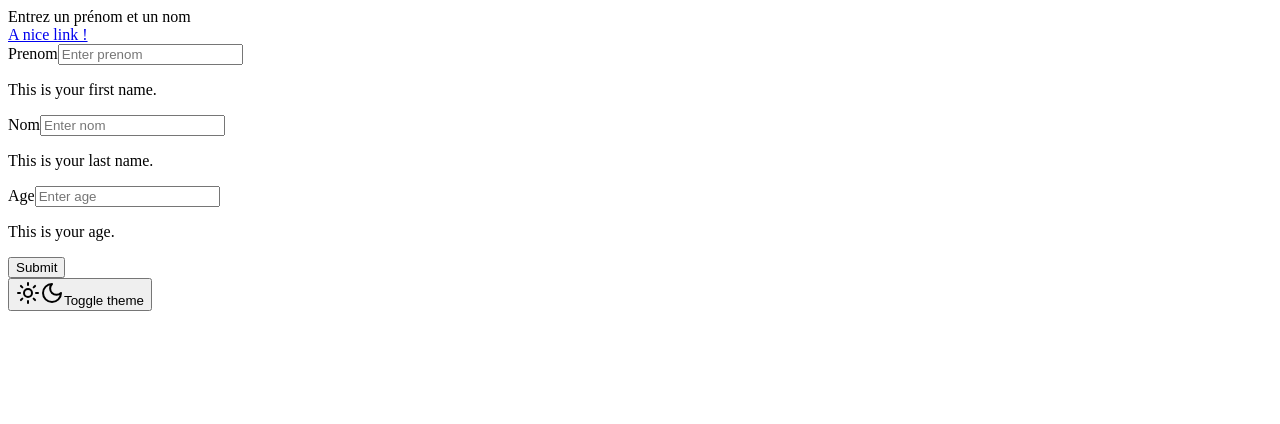
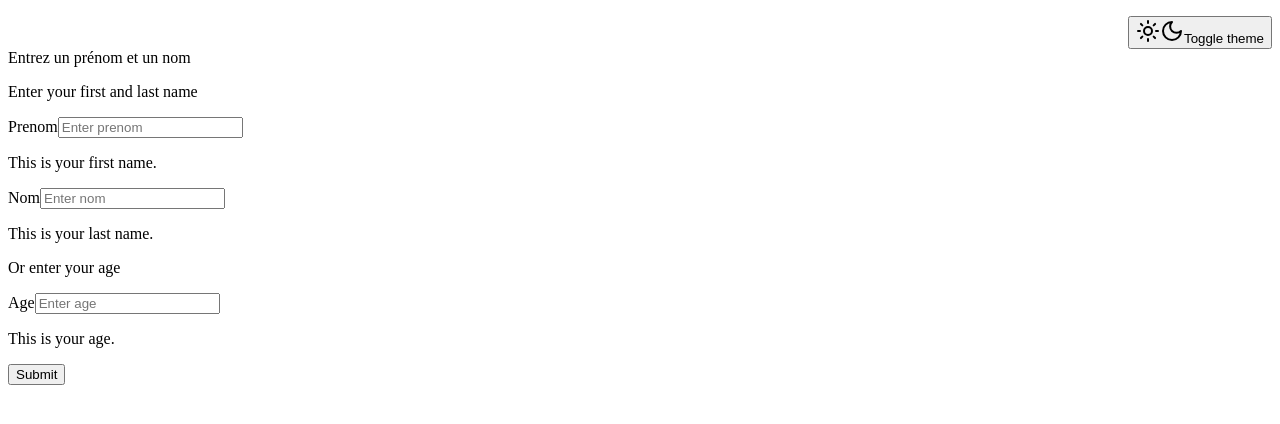
Before and after one commit to ImTooFastForYou/BlogTranslationManagement, a Next.js app: page / in a window 1280 px wide. Shown: the top 424 px of the page. Built offline with nearby package versions, Linux system fonts and the light colour scheme.

Commit message:
Enhance UI components and improve user input experience
- Updated the main page layout to include a mode toggle and improved styling.
- Refactored the name page to use a card layout with a link for navigation.
- Added instructional text in the input form for better user guidance.

```diff
--- a/src/app/page.tsx
+++ b/src/app/page.tsx
@@ -1,32 +1,22 @@
-"use client";
-
 import { ThemeProvider } from "@/components/theme-provider";
 import { ModeToggle } from "@/components/mode-toggle";
 import { Card, CardContent, CardHeader, CardTitle } from "@/components/ui/card";
-import Link from "next/link";
-import { buttonVariants } from "@/components/ui/button";
 import { InputForm } from "@/components/input-form-front-page";
 
 export default function Page() {
   return (
     <ThemeProvider defaultTheme="dark" storageKey="vite-ui-theme">
+      <div style={{ textAlign: "right", marginTop: "1rem" }}>
+        <ModeToggle />
+      </div>
       <Card>
         <CardHeader>
           <CardTitle>Entrez un prénom et un nom</CardTitle>
         </CardHeader>
         <CardContent>
-          <Link
-            className={buttonVariants({ size: "lg", variant: "outline" })}
-            href="/name/Franz/Liszt"
-          >
-            A nice link !
-          </Link>
           <InputForm />
         </CardContent>
       </Card>
-      <div className={"flex justify-center mt-4"}>
-        <ModeToggle />
-      </div>
     </ThemeProvider>
   );
 }
--- a/src/components/input-form-front-page.tsx
+++ b/src/components/input-form-front-page.tsx
@@ -61,6 +61,9 @@ export function InputForm() {
   return (
     <Form {...form}>
       <form onSubmit={form.handleSubmit(onSubmit)} className="w-2/3 space-y-6">
+        <div>
+          <p>Enter your first and last name </p>
+        </div>
         <FormField
           control={form.control}
           name="prenom"
@@ -89,6 +92,9 @@ export function InputForm() {
             </FormItem>
           )}
         />
+        <div>
+          <p>Or enter your age</p>
+        </div>
         <FormField
           control={form.control}
           name="age"
```
Also changed, not shown: src/app/name/[prenom]/[nom]/page.tsx (+19 -1 lines).
